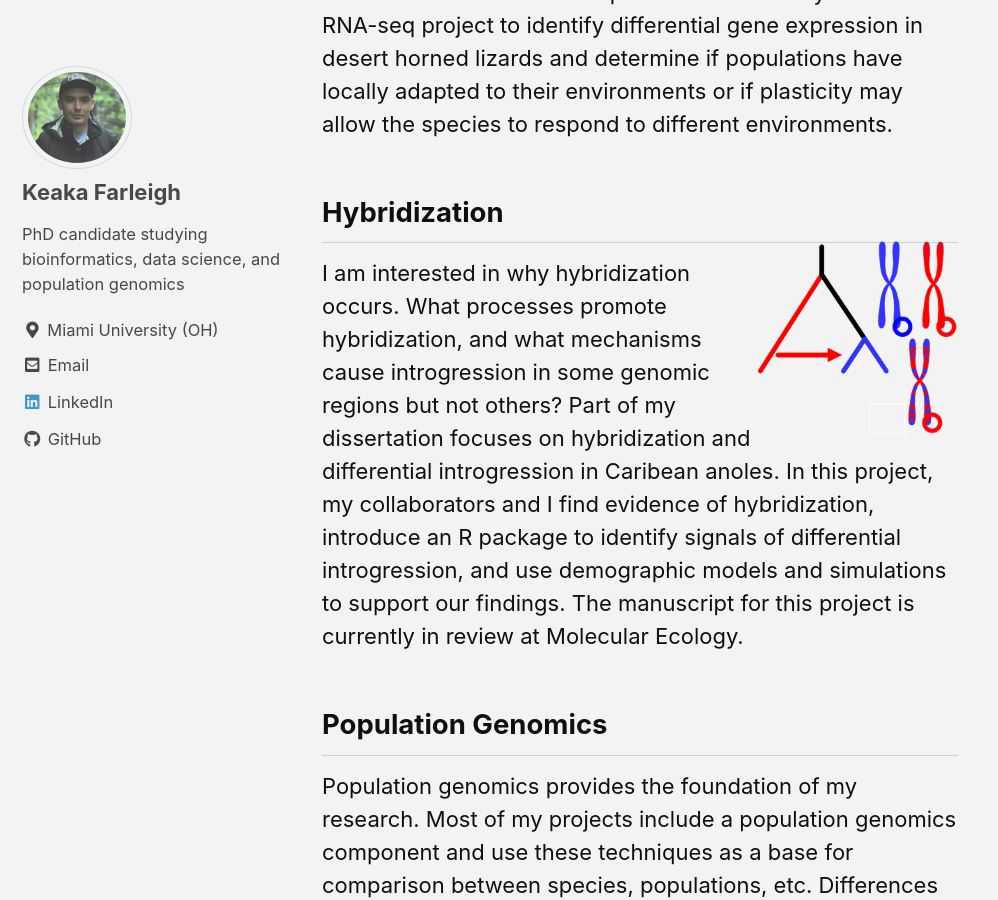
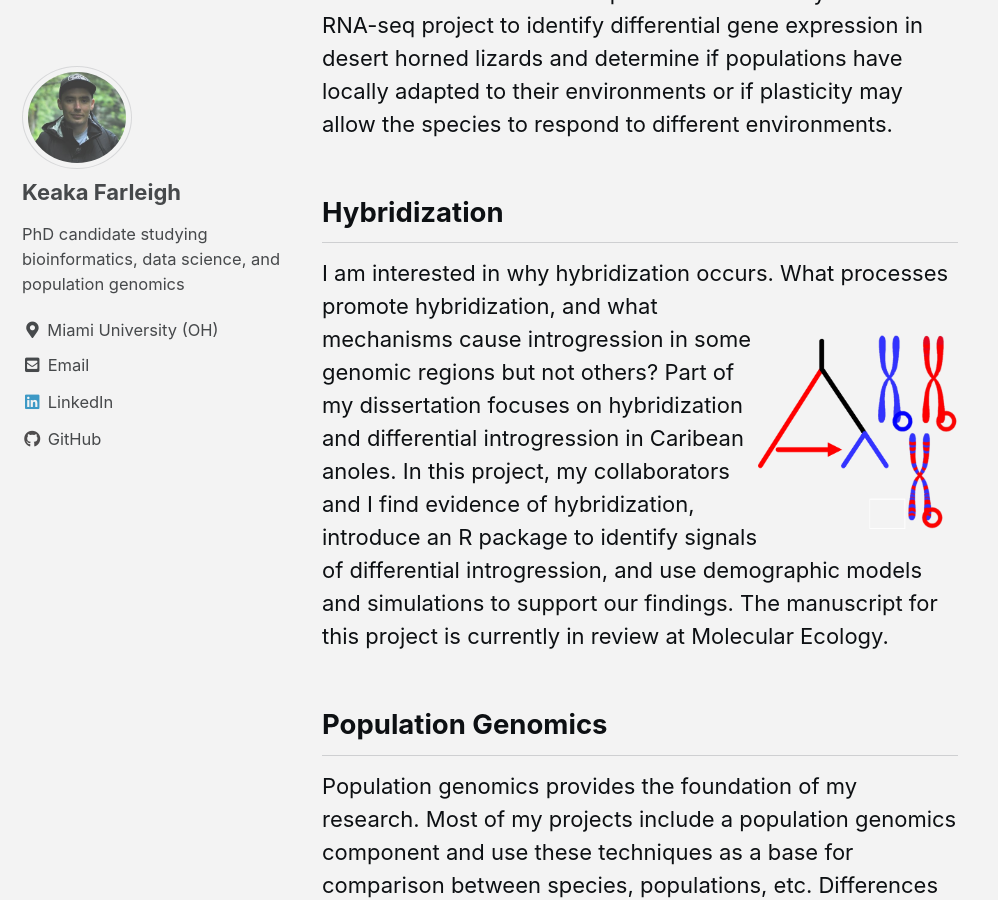
Before and after one commit to kfarleigh/kfarleigh.github.io, a Jekyll site: the page built from _pages/research.md, in a window 1280 px wide and 900 px high, scrolled down 1410 px. Shown: the whole window, without its empty margins (0-998 px from the left). Built offline with Jekyll 4.4.1, drawn with Linux system fonts in a browser that asks for light colours; cached includes are drawn as plain includes.

Commit message:
Update research.md

```diff
--- a/_pages/research.md
+++ b/_pages/research.md
@@ -8,7 +8,7 @@ Genomic scale datasets are becoming the standard in modern biology. Understandin
 
 ## Local Adaptation
 <img align="right" src="/images/Local_Adaptation.png"  width="250px" height="225px">Understanding how species will respond to future environmental change is critical. One way to understand how species will respond in the future is to understand how species have responded in the past or how species occupy large distributions with a range of environmental conditions. Plasticity and local adaptation are classic mechanisms that allow species to withstand change. I have used genomic data (ddRADseq)and genome-environment association analyses to identify putative signals of local adaptation in lizards, kangaroo rats, and a threatened rainforest plant. I have recently started an RNA-seq project to identify differential gene expression in desert horned lizards and determine if populations have locally adapted to their environments or if plasticity may allow the species to respond to different environments.
-## Hybridization <img align="right" src="/images/Hybridization.png"  width="200px" height="250px">
-I am interested in why hybridization occurs. What processes promote hybridization, and what mechanisms cause introgression in some genomic regions but not others? Part of my dissertation focuses on hybridization and differential introgression in Caribean anoles. In this project, my collaborators and I find evidence of hybridization, introduce an R package to identify signals of differential introgression, and use demographic models and simulations to support our findings. The manuscript for this project is currently in review at Molecular Ecology.
+## Hybridization
+I am interested in why hybridization occurs. <img align="right" src="/images/Hybridization.png"  width="200px" height="250px"> What processes promote hybridization, and what mechanisms cause introgression in some genomic regions but not others? Part of my dissertation focuses on hybridization and differential introgression in Caribean anoles. In this project, my collaborators and I find evidence of hybridization, introduce an R package to identify signals of differential introgression, and use demographic models and simulations to support our findings. The manuscript for this project is currently in review at Molecular Ecology.
 ## Population Genomics
 Population genomics provides the foundation of my research. Most of my projects include a population genomics component and use these techniques as a base for comparison between species, populations, etc. Differences in population genomic statistics can provide evidence of past responses to environmental change, range expansion, and introgression among many other things.
```
